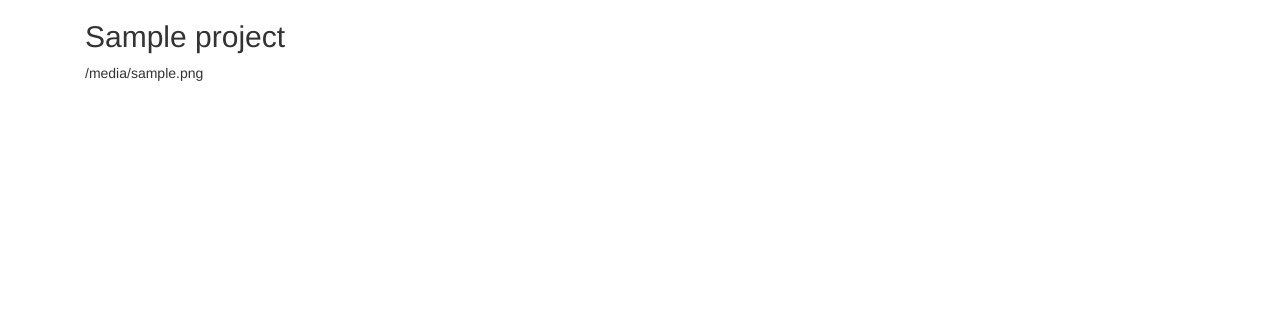
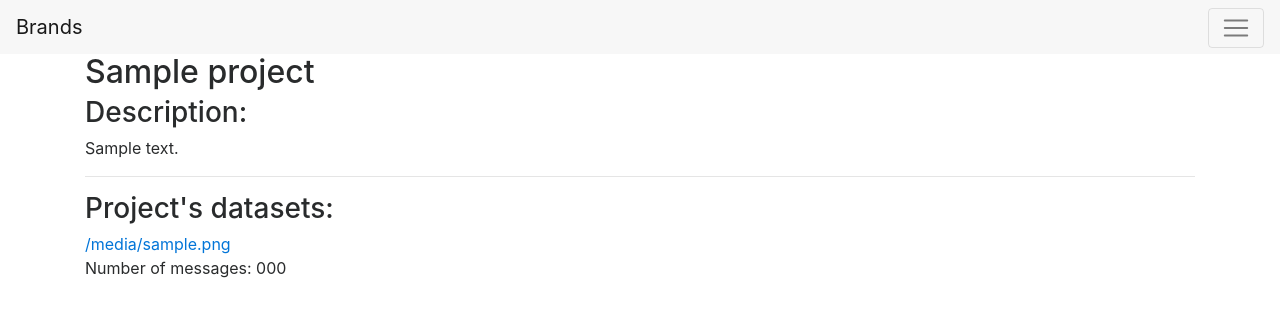
Before and after one commit to jkbm/smbrands, a Django app: template projects/templates/projects/project.html in a window 1280 px wide. Shown: the top 317 px of the page. Run offline with Django 3.2, Linux system fonts and the light colour scheme; the template is opened without the code that fills it: most values are stand-ins (such as "Sample title", 1, 10 or a date in 2020); some libraries are stand-ins or nearby versions.

Commit message:
DevDay 0207

```diff
--- a/projects/templates/projects/base.html
+++ b/projects/templates/projects/base.html
@@ -7,18 +7,11 @@
         <meta name="viewport" content="width=device-width, initial-scale=1, shrink-to-fit=no">
         <link rel="shortcut icon" type="image/png" href="{% static '/favicon.ico'%}"/>
         <!-- Bootstrap CSS -->
-        <link rel="stylesheet" href="https://maxcdn.bootstrapcdn.com/bootstrap/4.0.0-beta.2/css/bootstrap.min.css">
+        <link rel="stylesheet" href="https://maxcdn.bootstrapcdn.com/bootstrap/4.0.0-beta.3/css/bootstrap.min.css" integrity="sha384-Zug+QiDoJOrZ5t4lssLdxGhVrurbmBWopoEl+M6BdEfwnCJZtKxi1KgxUyJq13dy" crossorigin="anonymous">
         <!-- Optional JavaScript -->
         <!-- jQuery first, then Popper.js, then Bootstrap JS -->
-        <script src="https://code.jquery.com/jquery-3.2.1.slim.min.js" integrity="sha384-KJ3o2DKtIkvYIK3UENzmM7KCkRr/rE9/Qpg6aAZGJwFDMVNA/GpGFF93hXpG5KkN" crossorigin="anonymous"></script>
-        <script src="https://cdnjs.cloudflare.com/ajax/libs/popper.js/1.12.3/umd/popper.min.js" integrity="sha384-vFJXuSJphROIrBnz7yo7oB41mKfc8JzQZiCq4NCceLEaO4IHwicKwpJf9c9IpFgh" crossorigin="anonymous"></script>
-        <script src="https://maxcdn.bootstrapcdn.com/bootstrap/4.0.0-beta.2/js/bootstrap.min.js" integrity="sha384-alpBpkh1PFOepccYVYDB4do5UnbKysX5WZXm3XxPqe5iKTfUKjNkCk9SaVuEZflJ" crossorigin="anonymous"></script>
-        <script src="https://ajax.googleapis.com/ajax/libs/jquery/3.2.1/jquery.min.js"></script>
+        <script src="https://ajax.googleapis.com/ajax/libs/jquery/3.3.1/jquery.min.js"></script>
         <script src="https://use.fontawesome.com/ad4f6e3394.js"></script>
-        <link href="//cdn.bootcss.com/bootstrap/3.3.7/css/bootstrap.min.css" rel="stylesheet">
-        <link href="//cdn.bootcss.com/bootstrap-datetimepicker/4.17.44/css/bootstrap-datetimepicker.min.css" rel="stylesheet">
-        <script src="//cdn.bootcss.com/moment.js/2.17.1/moment.min.js"></script>
-        <script src="//cdn.bootcss.com/bootstrap-datetimepicker/4.17.44/js/bootstrap-datetimepicker.min.js"></script>
         <!-- Fonts -->
         <link href="//fonts.googleapis.com/css?family=Lobster&subset=latin,latin-ext" rel="stylesheet" type="text/css">
         <link href="//fonts.googleapis.com/css?family=Abril+Fatface&subset=latin,latin-ext" rel="stylesheet" type="text/css">
@@ -26,6 +19,33 @@
         <!-- Losal stylesheets -->
     </head>
 <body>
+    <div>
+    <nav class="navbar navbar-expand-md navbar-light bg-faded">
+            <button class="navbar-toggler navbar-toggler-right" type="button" data-toggle="collapse" data-target="#navbarSupportedContent" aria-controls="navbarSupportedContent" aria-expanded="false" aria-label="Toggle navigation">
+                <span class="navbar-toggler-icon"></span>
+            </button>
+            <a class="navbar-brand" href="#">Brands</a>
+
+            <div class="collapse navbar-collapse" id="navbarSupportedContent">
+                <ul class="navbar-nav mr-auto">
+                <li class="nav-item active">
+                    <a class="nav-link" href="{% url 'projects:home' %}">Home <span class="sr-only">(current)</span></a>
+                </li>
+                <li class="nav-item">
+                    <a class="nav-link" href="{% url 'projects:search' %}">Get data</a>
+                </li>
+                <li class="nav-item">
+                    <a class="nav-link disabled" href="#">Disabled</a>
+                </li>
+                </ul>
+                <form class="form-inline my-2 my-lg-0">
+                <input class="form-control mr-sm-2" type="text" placeholder="Search">
+                <button class="btn btn-outline-success my-2 my-sm-0" type="submit">Search</button>
+                </form>
+            </div>
+    </nav>
+    </div>
+
     {% if messages %}
         <ul class="messages">
         {% for message in messages %}
@@ -41,5 +61,9 @@
             {% block content %}
             {% endblock %}
     </div>
+
+    <script src="https://code.jquery.com/jquery-3.3.1.slim.min.js" integrity="sha384-KJ3o2DKtIkvYIK3UENzmM7KCkRr/rE9/Qpg6aAZGJwFDMVNA/GpGFF93hXpG5KkN" crossorigin="anonymous"></script>
+    <script src="https://cdnjs.cloudflare.com/ajax/libs/popper.js/1.12.3/umd/popper.min.js" integrity="sha384-vFJXuSJphROIrBnz7yo7oB41mKfc8JzQZiCq4NCceLEaO4IHwicKwpJf9c9IpFgh" crossorigin="anonymous"></script>
+    <script src="https://maxcdn.bootstrapcdn.com/bootstrap/4.0.0-beta.2/js/bootstrap.min.js" integrity="sha384-alpBpkh1PFOepccYVYDB4do5UnbKysX5WZXm3XxPqe5iKTfUKjNkCk9SaVuEZflJ" crossorigin="anonymous"></script>
 </body>
 </html>
--- a/projects/templates/projects/project.html
+++ b/projects/templates/projects/project.html
@@ -1,12 +1,28 @@
 {% extends 'projects/base.html' %}
 
 {% block content %}
+<style>
+.datasets {
+    -webkit-column-count: 2; /* Chrome, Safari, Opera */
+    -moz-column-count: 2; /* Firefox */
+    column-count: 2;
+}
+</style>
 
-<h2>{{ project.title }}</h2>
+<h2>{{ project.name }}</h2>
+<h3>Description: </h3>
+<p>{{ project.description }}</p>
+<hr>
 
+<h3>Project's datasets:</h3>
+<div class="datasets">
 {% for dataset in datasets %}
-    <p>{{ dataset.filename }}</p>
+    <p><a href="{% url 'projects:search_results' data_pk=dataset.pk %}">{{ dataset.filename }}<br></a>
+        Number of messages: {{ dataset.number_of_messages }}
 
+    </p>
 {% endfor %}
+</div>
+
 
 {% endblock %}
--- a/projects/templates/projects/projects.html
+++ b/projects/templates/projects/projects.html
@@ -1,14 +1,18 @@
 {% extends 'projects/base.html' %}
 
 {% block content %}
+
+
 <div class="projects">
+    <h2>Projects:</h2>
 {% for project in projects %}
 
     <a href="{% url 'projects:project_home' pk=project.pk %}"><h2>{{ project.name }}</h2></a>
 {% endfor %}
 </div>
+<hr>
 <div class="form">
-    <h1>Create/edit tournament</h1>
+    <h1>Create new project</h1>
     <form method="POST" class="tournament-form">{% csrf_token %}
         {{ form.as_p }}
 
--- a/projects/urls.py
+++ b/projects/urls.py
@@ -6,12 +6,12 @@
 
 app_name = "projects"
 urlpatterns = [
-    url(r'^$', views.index, name='index'),
-    url(r'^projects/$', views.projects, name='projects'),
+    url(r'^$', views.projects, name='home'),
     url(r'^projects/(?P<pk>[0-9a-f-]+)$', views.project, name='project_home'),
     url(r'^search/$', views.get_data, name='search'),
     url(r'^tasks/$', views.task_control, name='task_control'),
     url(r'^search/results/(?P<data_pk>[\w-]+)/$', views.show_results, name='search_results'),
+    url(r'^temp/$', views.temp, name='temp')
 
 ] + static(settings.STATIC_URL, document_root=settings.STATIC_ROOT)
 
```
Also changed, not shown: projects/forms.py (+6 -1 lines), projects/models.py (+7 -0 lines), projects/templates/projects/temp.html (added, +33 -0 lines), projects/twitter2.py (+9 -26 lines), projects/views.py (+7 -3 lines), projects/migrations/0004_auto_20180207_1929.py (added), projects/migrations/0005_auto_20180207_1931.py (added), projects/migrations/0006_auto_20180207_1935.py (added), projects/migrations/0007_auto_20180207_2047.py (added), 1 other file.
